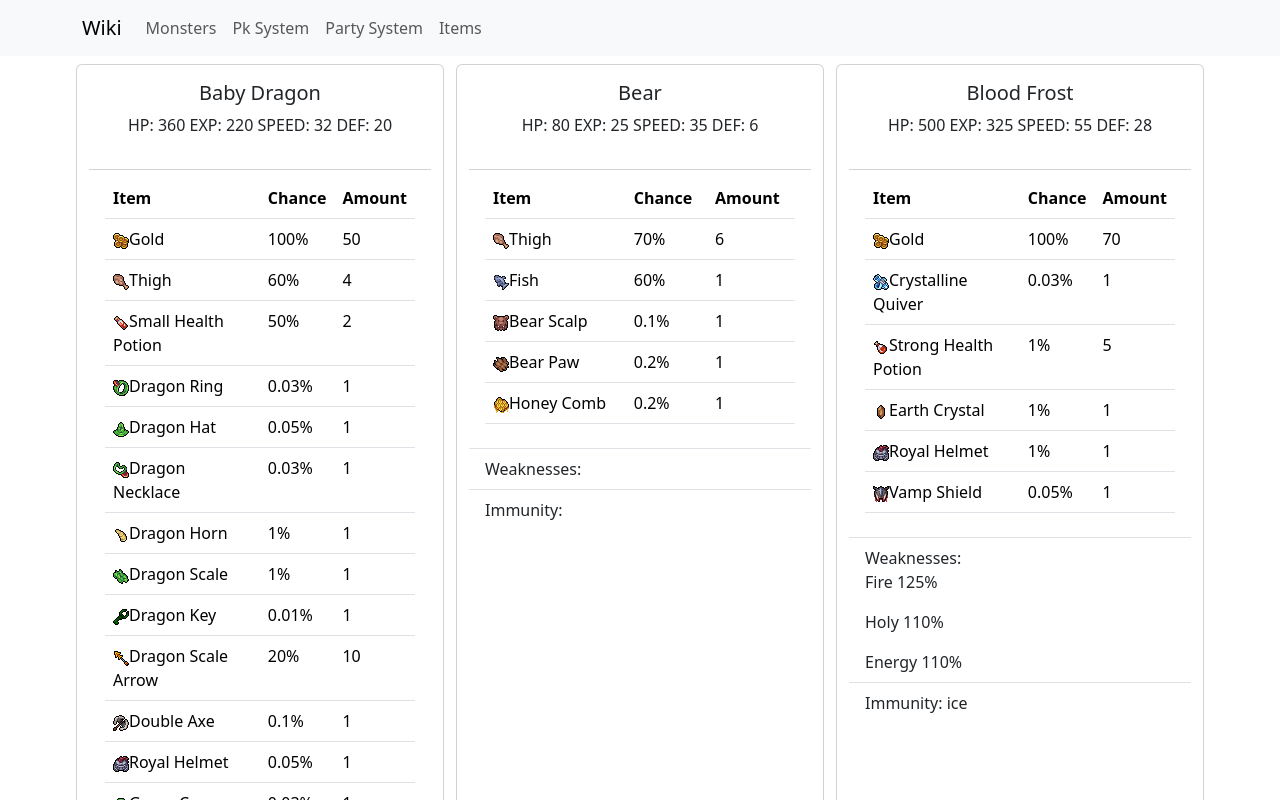
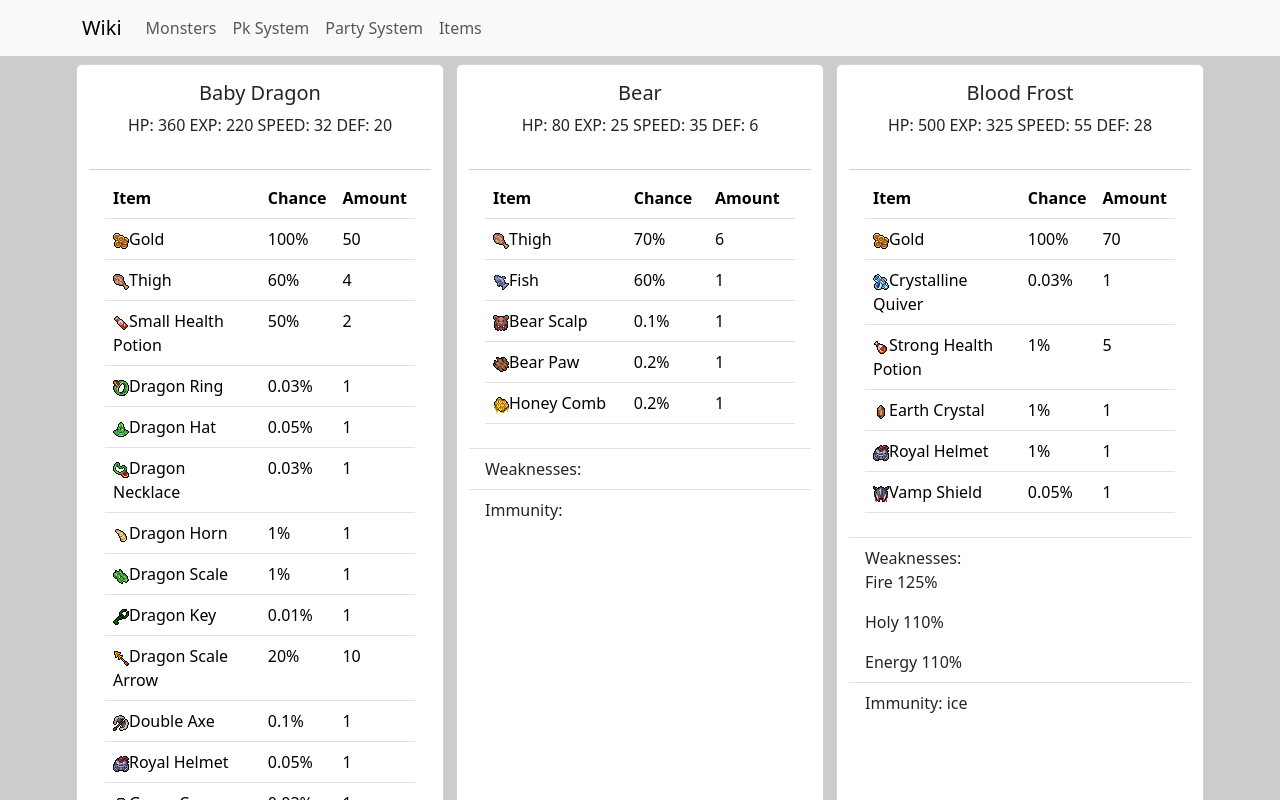
Before and after one commit to eduardobonizio/Helmo-Wiki, a React (Create React App) app: page / in a window 1280 px wide. Shown: the top 800 px of the page. Built offline with nearby package versions, Linux system fonts and the light colour scheme.

Commit message:
Adiciona bg color ao corpo da página

```diff
--- a/src/App.js
+++ b/src/App.js
@@ -11,7 +11,7 @@ import React from "react";
 
 function App() {
   return (
-    <div>
+    <div className="body">
       <Router>
         <NavBar />
         <Routes>
--- a/src/index.css
+++ b/src/index.css
@@ -0,0 +1,3 @@
+.body {
+  background-color: rgba(0, 0, 0, 0.2);
+}
```
